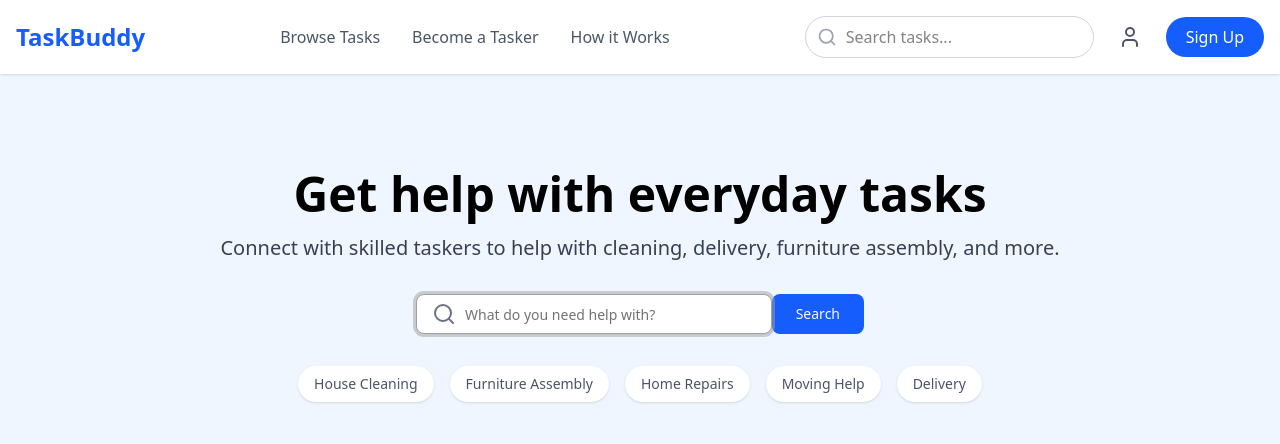
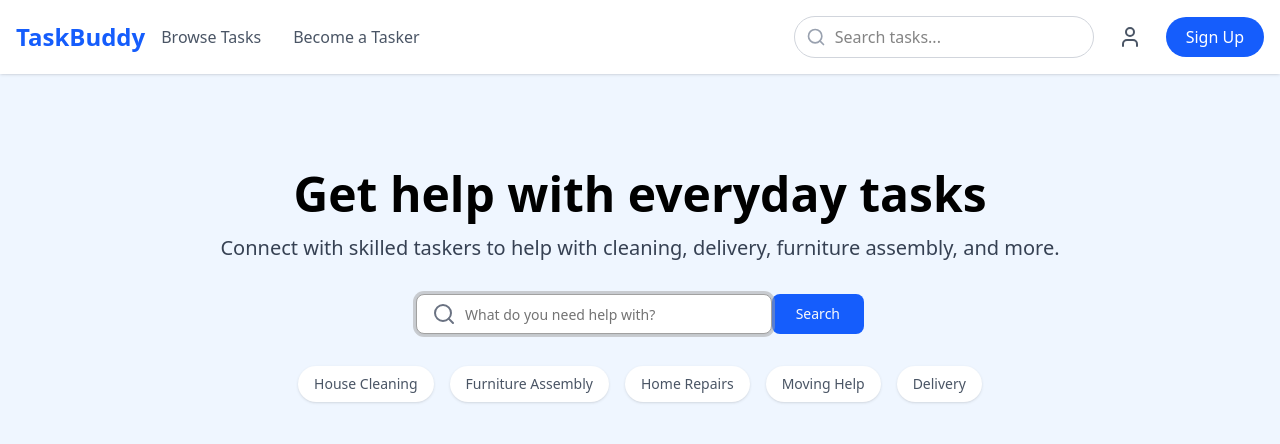
Before and after one commit to NatdanaiKhe/TaskBuddy, a React (Vite) app in the folder frontend/: page / in a window 1280 px wide. Shown: the top 444 px of the page. Built offline with nearby package versions, Linux system fonts and the light colour scheme.

Commit message:
[feat] front: update nav menu

```diff
--- a/frontend/src/layouts/NavBar.tsx
+++ b/frontend/src/layouts/NavBar.tsx
@@ -5,14 +5,11 @@ function NavBar() {
 
   const MenuList = (
     <>
-      <a href="#" className="text-gray-600 hover:text-blue-600">
+      <a href="#" className="text-gray-600 hover:text-blue-600 text-center">
         Browse Tasks
       </a>
-      <a href="#" className="text-gray-600 hover:text-blue-600">
+      <a href="#" className="text-gray-600 hover:text-blue-600 text-center">
         Become a Tasker
-      </a>
-      <a href="#" className="text-gray-600 hover:text-blue-600">
-        How it Works
       </a>
     </>
   )
@@ -21,7 +18,7 @@ function NavBar() {
     <header className="sticky top-0 z-50 bg-white shadow-sm">
       <div className="container mx-auto px-4 py-4">
         <div className="flex items-center justify-between">
-
+          <div className="flex items-center space-x-4">
             {/* Logo */}
             <div className="flex items-center">
               <div className="text-2xl font-bold text-blue-600">TaskBuddy</div>
@@ -31,13 +28,16 @@ function NavBar() {
             <nav className="hidden md:flex items-center space-x-8">
               {MenuList}
             </nav>
+
+          </div>
+
           {/* Search and User */}
           <div className="hidden md:flex items-center space-x-4">
             <div className="relative">
               <input
                 type="text"
                 placeholder="Search tasks..."
-                className="pl-10 pr-4 py-2 rounded-full border border-gray-300 focus:outline-none focus:ring-2 focus:ring-blue-500 focus:border-transparent"
+                className="pl-10 md:w-[150px] lg:w-[300px] pr-4 py-2 rounded-full border border-gray-300 focus:outline-none focus:ring-2 focus:ring-blue-500 focus:border-transparent"
               />
               <SearchIcon className="absolute left-3 top-1/2 transform -translate-y-1/2 text-gray-400 w-5 h-5" />
             </div>
@@ -48,6 +48,7 @@ function NavBar() {
               Sign Up
             </button>
           </div>
+
           {/* Mobile Menu Button */}
           <button
             className="md:hidden p-2"
```
Lines whose indentation alone changed are shown as unchanged.
